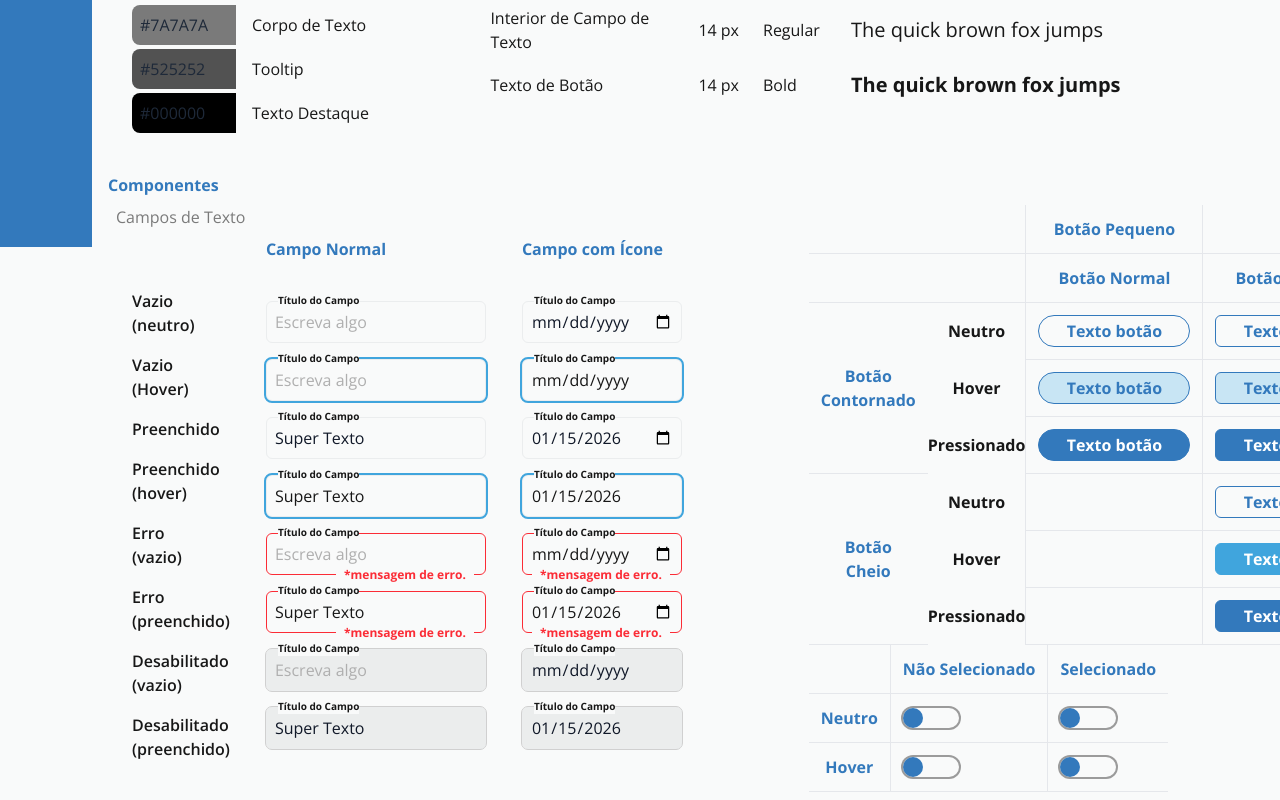
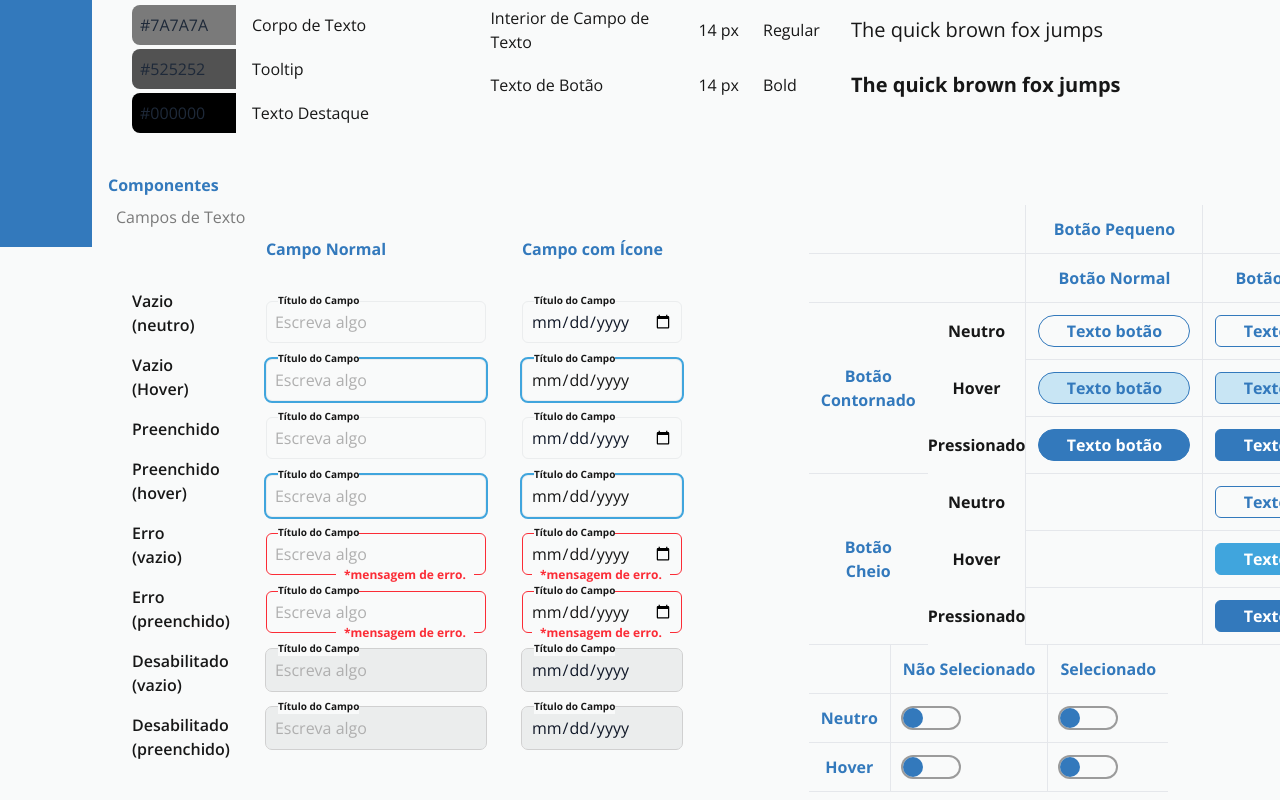
Before and after one commit to andreyrv18/prova-qa-dixi, a Next.js app: page /uireference in a window 1280 px wide. Shown: the part 553-1353 px from the top of the page. Built offline with nearby package versions, Linux system fonts and the light colour scheme.

Commit message:
fix; onchage do input usando useState

```diff
--- a/app/ui/input.tsx
+++ b/app/ui/input.tsx
@@ -1,5 +1,5 @@
 'use client';
-import React from 'react';
+import React, { useState } from 'react';
 
 interface InputProps extends React.InputHTMLAttributes<HTMLInputElement> {
     label: string;
@@ -19,10 +19,14 @@ export function Input({
     const hasError: boolean = !!error;
     const isSimulatedActive = (forceHover || forceFocus) && !hasError;
 
+    const [event, setEvent] = useState('');
+
     return (
         <div className="flex bg-transparent p-2">
             <div className="relative">
                 <input
+                    value={event}
+                    onChange={(e) => setEvent(e.target.value)}
                     {...rest}
                     readOnly={forceHover || forceFocus}
                     className={`peer border-outline placeholder-texto-placeholder focus:border-azul-base focus:outline-azul-base hover:border-azul-hover hover:outline-azul-hover rounded-md border p-2 hover:outline-1 focus:outline-1 ${
```
